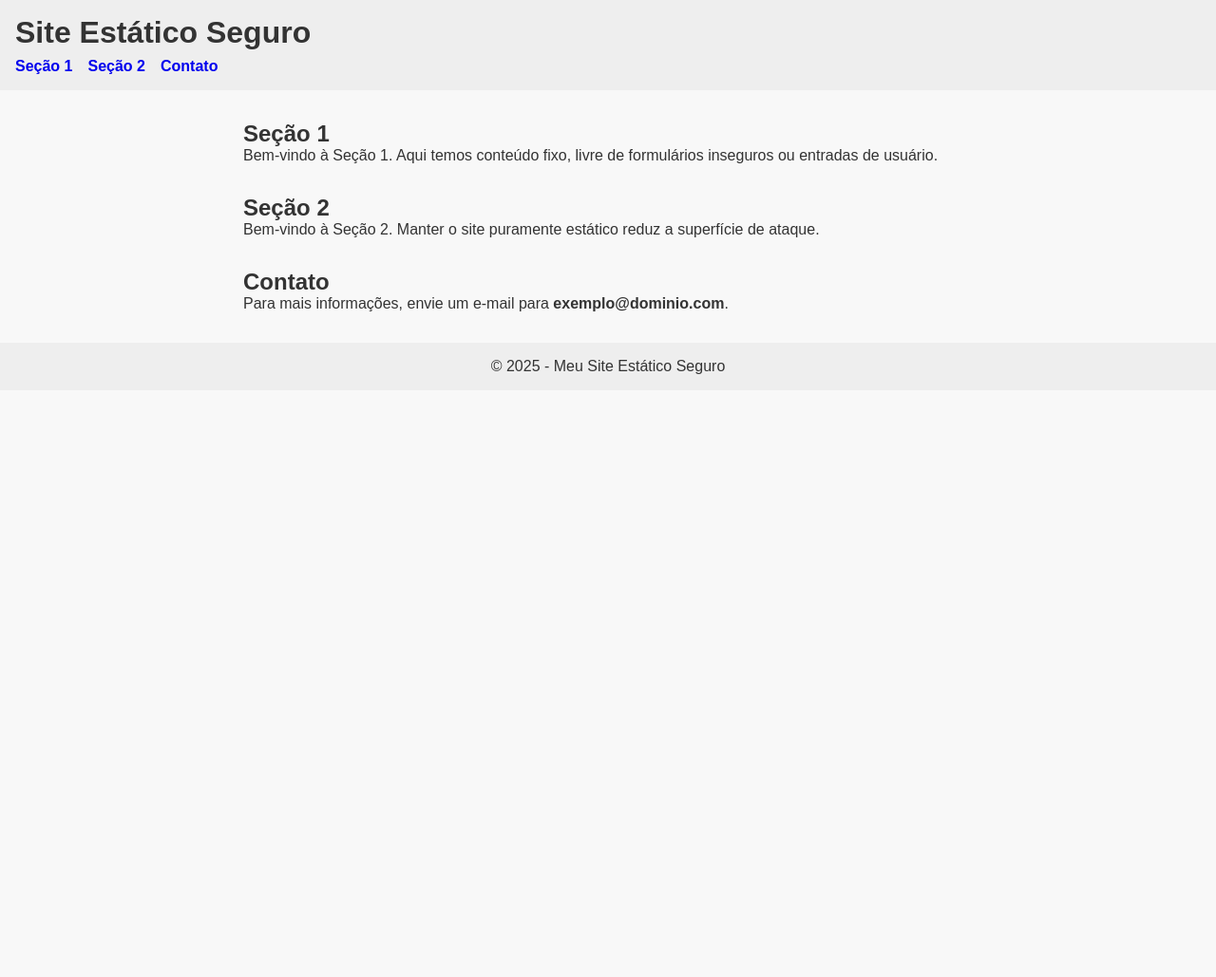
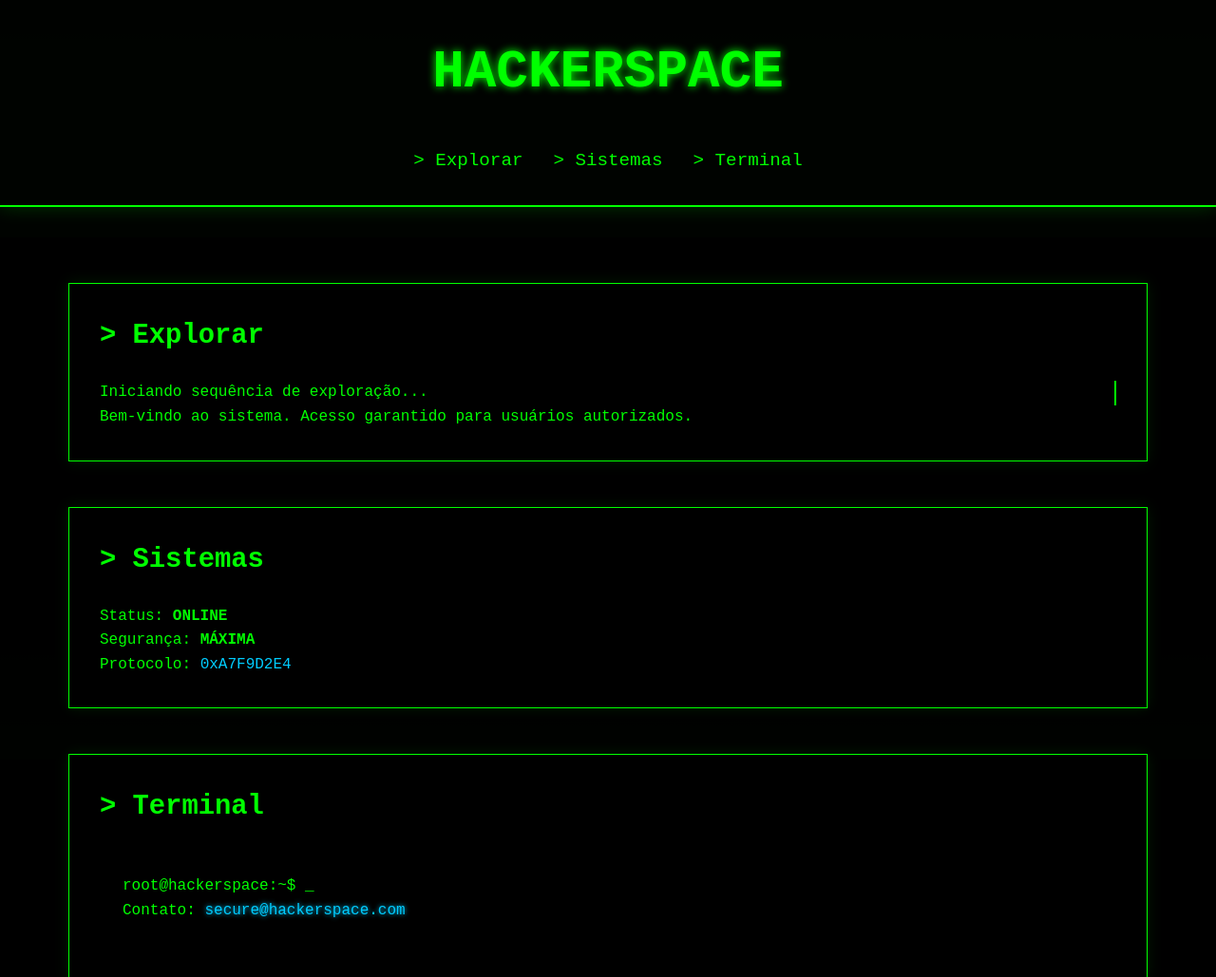
Before and after one commit to SotorivaXL/site-super-seguro, a website built with webpack: page index.html in a window 1280 px wide. Shown: the top 1029 px of the page at 95% size. Before the commit the page ends 800 px from the top, so only its background shows below. Built offline with nearby package versions, Linux system fonts and the light colour scheme.

Commit message:
SITE SUPER SEGURO 3

```diff
--- a/css/style.css
+++ b/css/style.css
@@ -1,4 +1,12 @@
-/* Estilos básicos */
+:root {
+  --neon-green: #0f0;
+  --dark-green: #003300;
+  --matrix-green: #00ff00;
+  --bg-color: #000;
+  --text-color: #0f0;
+  --font-mono: 'Courier New', monospace;
+}
+
 * {
   margin: 0;
   padding: 0;
@@ -6,43 +14,186 @@
 }
 
 body {
-  font-family: sans-serif;
-  background: #f8f8f8;
-  color: #333;
+  background-color: var(--bg-color);
+  color: var(--text-color);
+  font-family: var(--font-mono);
+  line-height: 1.6;
+  overflow-x: hidden;
+  position: relative;
 }
 
-header {
-  background: #eee;
-  padding: 1rem;
+/* Matrix Background Effect */
+.matrix-bg {
+  position: fixed;
+  top: 0;
+  left: 0;
+  width: 100%;
+  height: 100%;
+  opacity: 0.1;
+  z-index: -1;
+  background: linear-gradient(0deg,
+  rgba(0, 255, 0, 0.1) 25%,
+  rgba(0, 0, 0, 0.2) 50%
+  );
+  animation: matrix 20s linear infinite;
 }
 
-header h1 {
-  margin-bottom: 0.5rem;
+@keyframes matrix {
+  0% { background-position: 0 0; }
+  100% { background-position: 0 1000px; }
+}
+
+/* Header Styles */
+header {
+  padding: 2rem;
+  border-bottom: 2px solid var(--neon-green);
+  box-shadow: 0 0 20px rgba(0, 255, 0, 0.2);
+}
+
+.glitch-container {
+  text-align: center;
+  margin-bottom: 2rem;
+}
+
+.glitch {
+  font-size: 3.5rem;
+  font-weight: bold;
+  text-transform: uppercase;
+  position: relative;
+  text-shadow: 0 0 10px var(--neon-green);
+  animation: glitch 1s infinite;
+}
+
+@keyframes glitch {
+  2%, 64% { transform: translate(2px, 0) skew(0deg); }
+  4%, 60% { transform: translate(-2px, 0) skew(0deg); }
+  62% { transform: translate(0, 0) skew(5deg); }
 }
 
 nav ul {
   display: flex;
+  justify-content: center;
   list-style: none;
-  gap: 1rem;
+  gap: 2rem;
 }
 
-nav a {
+.nav-link {
+  color: var(--neon-green);
   text-decoration: none;
+  font-size: 1.2rem;
+  transition: all 0.3s ease;
+}
+
+.nav-link:hover {
+  text-shadow: 0 0 10px var(--neon-green);
+  color: #fff;
+}
+
+/* Main Content */
+main {
+  max-width: 1200px;
+  margin: 0 auto;
+  padding: 2rem;
+}
+
+.terminal-section {
+  margin: 3rem 0;
+  padding: 2rem;
+  border: 1px solid var(--neon-green);
+  background: rgba(0, 0, 0, 0.8);
+  box-shadow: 0 0 15px rgba(0, 255, 0, 0.1);
+}
+
+.terminal-section h2 {
+  color: var(--neon-green);
+  margin-bottom: 1.5rem;
+  font-size: 1.8rem;
+}
+
+.terminal-text {
+  font-family: var(--font-mono);
+  line-height: 1.6;
+}
+
+.typing {
+  border-right: 2px solid var(--neon-green);
+  animation: typing 3s steps(40, end), blink-caret 0.75s step-end infinite;
+  white-space: nowrap;
+  overflow: hidden;
+}
+
+@keyframes typing {
+  from { width: 0 }
+  to { width: 100% }
+}
+
+@keyframes blink-caret {
+  from, to { border-color: transparent }
+  50% { border-color: var(--neon-green) }
+}
+
+.status-online, .status-secure {
+  color: var(--neon-green);
   font-weight: bold;
 }
 
-main {
-  max-width: 800px;
-  margin: 2rem auto;
-  padding: 0 1rem;
+.protocol {
+  color: #00ccff;
+  font-family: var(--font-mono);
 }
 
-section {
-  margin-bottom: 2rem;
+.terminal-window {
+  background: rgba(0, 0, 0, 0.9);
+  padding: 1.5rem;
+  border-radius: 5px;
 }
 
+.terminal-prompt {
+  color: var(--neon-green);
+}
+
+.cursor {
+  animation: blink 1s infinite;
+}
+
+@keyframes blink {
+  0%, 100% { opacity: 1; }
+  50% { opacity: 0; }
+}
+
+.highlight {
+  color: #00ccff;
+  text-shadow: 0 0 5px #00ccff;
+}
+
+/* Footer */
 footer {
   text-align: center;
-  padding: 1rem;
-  background: #eee;
+  padding: 2rem;
+  border-top: 2px solid var(--neon-green);
+  margin-top: 3rem;
 }
+
+/* Responsive Design */
+@media (max-width: 768px) {
+  nav ul {
+    flex-direction: column;
+    align-items: center;
+    gap: 1rem;
+  }
+
+  .glitch {
+    font-size: 2.5rem;
+  }
+
+  .terminal-section {
+    padding: 1rem;
+  }
+}
+
+/* Hover Effects */
+.terminal-section:hover {
+  transform: translateY(-2px);
+  box-shadow: 0 0 20px rgba(0, 255, 0, 0.2);
+  transition: all 0.3s ease;
+}
--- a/index.html
+++ b/index.html
@@ -2,65 +2,60 @@
 <html lang="pt-BR">
 <head>
   <meta charset="UTF-8">
-  <title>Site Estático Seguro</title>
+  <title>HackerSpace</title>
 
-  <!-- Política de Segurança de Conteúdo (CSP) básica -->
-  <!-- Restringe o carregamento de recursos ao próprio domínio ('self'), bloqueia objetos (Flash, etc.) e iframes. -->
-  <meta http-equiv="Content-Security-Policy" content="default-src 'self'; script-src 'self'; style-src 'self'; object-src 'none'; base-uri 'self'; frame-ancestors 'none';">
-
-  <!-- Impede que a página seja aberta dentro de iframes (protege contra ataques de clickjacking) -->
-  <meta http-equiv="X-Frame-Options" content="DENY">
-
-  <!-- Impede o navegador de tentar adivinhar o tipo de arquivo (previne ataques via mime-type) -->
-  <meta http-equiv="X-Content-Type-Options" content="nosniff">
-
-  <!-- Ativa proteção contra XSS em alguns navegadores (legado) -->
-  <meta http-equiv="X-XSS-Protection" content="1; mode=block">
-
-  <!-- Controla o envio de informações de referência (referrer) -->
+  <!-- Security Headers -->
+  <meta http-equiv="Content-Security-Policy" content="default-src 'self'; script-src 'self'; style-src 'self' 'unsafe-inline'; object-src 'none'; base-uri 'self'; frame-ancestors 'none';">
   <meta name="referrer" content="no-referrer">
-
-  <!-- Adicione SEO básico, se desejado -->
-  <meta name="description" content="Exemplo de site estático seguro contra ataques comuns.">
+  <meta name="description" content="Secure Hacker-style Static Website">
   <meta name="viewport" content="width=device-width, initial-scale=1.0">
-
-  <!-- Importa o CSS -->
   <link rel="stylesheet" href="css/style.css">
 </head>
 <body>
+<div class="matrix-bg"></div>
+
 <header>
-  <h1>Site Estático Seguro</h1>
+  <div class="glitch-container">
+    <h1 class="glitch" data-text="HackerSpace">HackerSpace</h1>
+  </div>
   <nav>
     <ul>
-      <li><a href="#secao1">Seção 1</a></li>
-      <li><a href="#secao2">Seção 2</a></li>
-      <li><a href="#contato">Contato</a></li>
+      <li><a href="#secao1" class="nav-link">> Explorar</a></li>
+      <li><a href="#secao2" class="nav-link">> Sistemas</a></li>
+      <li><a href="#contato" class="nav-link">> Terminal</a></li>
     </ul>
   </nav>
 </header>
 
 <main>
-  <section id="secao1">
-    <h2>Seção 1</h2>
-    <p>Bem-vindo à Seção 1. Aqui temos conteúdo fixo, livre de formulários inseguros ou entradas de usuário.</p>
+  <section id="secao1" class="terminal-section">
+    <h2>> Explorar</h2>
+    <div class="terminal-text">
+      <p class="typing">Iniciando sequência de exploração...</p>
+      <p>Bem-vindo ao sistema. Acesso garantido para usuários autorizados.</p>
+    </div>
   </section>
 
-  <section id="secao2">
-    <h2>Seção 2</h2>
-    <p>Bem-vindo à Seção 2. Manter o site puramente estático reduz a superfície de ataque.</p>
+  <section id="secao2" class="terminal-section">
+    <h2>> Sistemas</h2>
+    <div class="terminal-text">
+      <p>Status: <span class="status-online">ONLINE</span></p>
+      <p>Segurança: <span class="status-secure">MÁXIMA</span></p>
+      <p>Protocolo: <span class="protocol">0xA7F9D2E4</span></p>
+    </div>
   </section>
 
-  <section id="contato">
-    <h2>Contato</h2>
-    <p>Para mais informações, envie um e-mail para <strong>exemplo@dominio.com</strong>.</p>
+  <section id="contato" class="terminal-section">
+    <h2>> Terminal</h2>
+    <div class="terminal-window">
+      <p class="terminal-prompt">root@hackerspace:~$ <span class="cursor">_</span></p>
+      <p>Contato: <span class="highlight">secure@hackerspace.com</span></p>
+    </div>
   </section>
 </main>
 
 <footer>
-  <p>&copy; 2025 - Meu Site Estático Seguro</p>
+  <p class="terminal-text">[SYSTEM] © 2025 - HackerSpace | Todos os direitos reservados</p>
 </footer>
-
-<!-- Importa o JavaScript -->
-<script src="js/script.js"></script>
 </body>
 </html>
--- a/js/script.js
+++ b/js/script.js
@@ -0,0 +1,24 @@
+import './style.css'
+import javascriptLogo from './javascript.svg'
+import viteLogo from '/vite.svg'
+import { setupCounter } from './counter.js'
+
+document.querySelector('#app').innerHTML = `
+  <div>
+    <a href="https://vitejs.dev" target="_blank">
+      <img src="${viteLogo}" class="logo" alt="Vite logo" />
+    </a>
+    <a href="https://developer.mozilla.org/en-US/docs/Web/JavaScript" target="_blank">
+      <img src="${javascriptLogo}" class="logo vanilla" alt="JavaScript logo" />
+    </a>
+    <h1>Hello Vite!</h1>
+    <div class="card">
+      <button id="counter" type="button"></button>
+    </div>
+    <p class="read-the-docs">
+      Click on the Vite logo to learn more
+    </p>
+  </div>
+`
+
+setupCounter(document.querySelector('#counter'))
```
